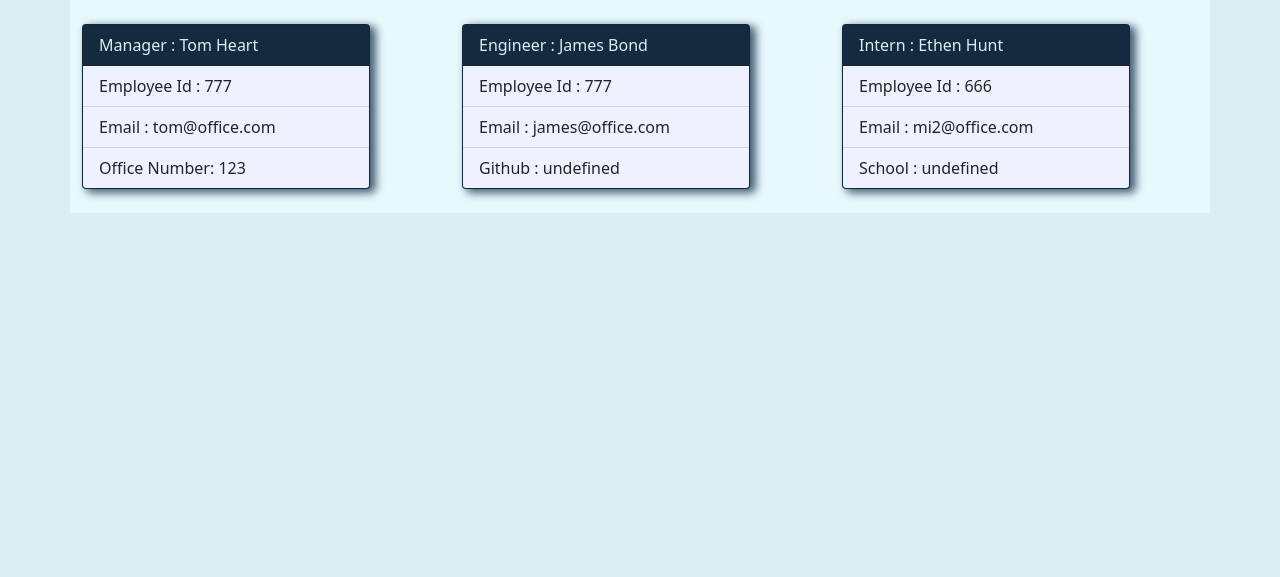
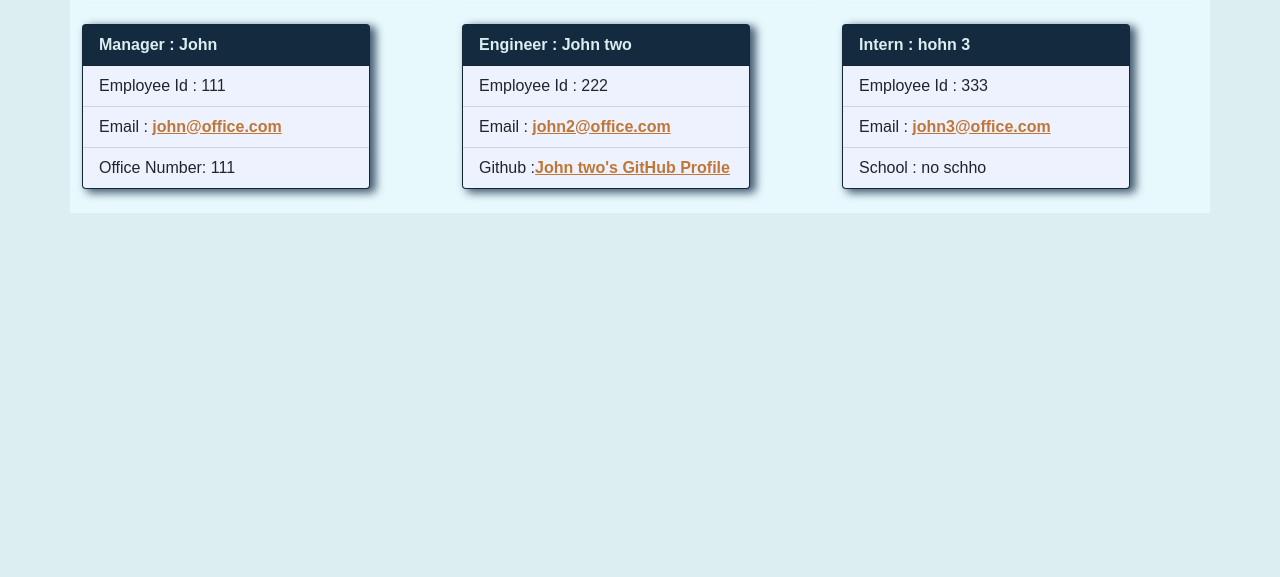
Before and after one commit to kartavya99/Team-Profile-Generator, a website: page dist/index.html in a window 1280 px wide. Shown: the part 223-800 px from the top of the page. Drawn offline with nearby package versions, Linux system fonts and the light colour scheme.

Commit message:
styles added

```diff
--- a/dist/index.html
+++ b/dist/index.html
@@ -24,12 +24,12 @@
 
     <div class="card" style="width: 18rem;">
     <div class="card-header">
-         Manager : Tom Heart
+         Manager : John
     </div>
     <ul class="list-group list-group-flush">
-        <li class="list-group-item">Employee Id : 777</li>
-        <li class="list-group-item">Email :  tom@office.com</li>
-        <li class="list-group-item">Office Number: 123</li>
+        <li class="list-group-item">Employee Id : 111</li>
+        <li class="list-group-item">Email : <a href="mailto:john@office.com">john@office.com</a></li>
+        <li class="list-group-item">Office Number: 111</li>
     </ul>
     </div>
     <br>
@@ -41,12 +41,12 @@
 
     <div class="card" style="width: 18rem;">
     <div class="card-header">
-      Engineer : James Bond
+      Engineer : John two
     </div>
     <ul class="list-group list-group-flush">
-      <li class="list-group-item">Employee Id : 777</li>
-      <li class="list-group-item">Email : james@office.com</li>
-      <li class="list-group-item">Github : undefined</li>
+      <li class="list-group-item">Employee Id : 222</li>
+      <li class="list-group-item">Email : <a href="mailto:john2@office.com">john2@office.com</a></li>
+      <li class="list-group-item">Github :<a href="https://github.com/Johntwo" target="_blank" rel="noopener noreferrer">John two's GitHub Profile</a></li>
     </ul>
   </div>
   <br>
@@ -60,12 +60,12 @@
 
     <div class="card" style="width: 18rem;">
     <div class="card-header">
-      Intern : Ethen Hunt
+      Intern : hohn 3
     </div>
     <ul class="list-group list-group-flush">
-      <li class="list-group-item">Employee Id : 666</li>
-      <li class="list-group-item">Email : mi2@office.com</li>
-      <li class="list-group-item">School : undefined</li>
+      <li class="list-group-item">Employee Id : 333</li>
+      <li class="list-group-item">Email : <a href="mailto:john3@office.com">john3@office.com</a></li>
+      <li class="list-group-item">School : no schho</li>
     </ul>
   </div>
   <br>
--- a/dist/style.css
+++ b/dist/style.css
@@ -2,6 +2,7 @@
 body {
     background-color: #DCEEF2;
     color: #DCEEF2;
+    Font-Family: 'Muli', Sans-Serif
 
 }
 
@@ -28,6 +29,7 @@ h2 {
     margin-top: 1.5rem;
     text-align: center;
     box-shadow: 5px 3px 9px 1px #465E73;
+    font-weight: bold;
 }
 
 .card {
@@ -35,8 +37,20 @@ h2 {
     /* background-color: #CDDEFF; */
     box-shadow: 5px 3px 9px 1px #465E73;
 
+}
 
+
+
+.card-header {
+    font-weight: bold;
 }
+
+a {
+    color: #BF7636;
+    font-weight: bold;
+    /* color: #D9B991; */
+}
+
 
 .list-group-item{
     background-color: #EEF2FF;
```
